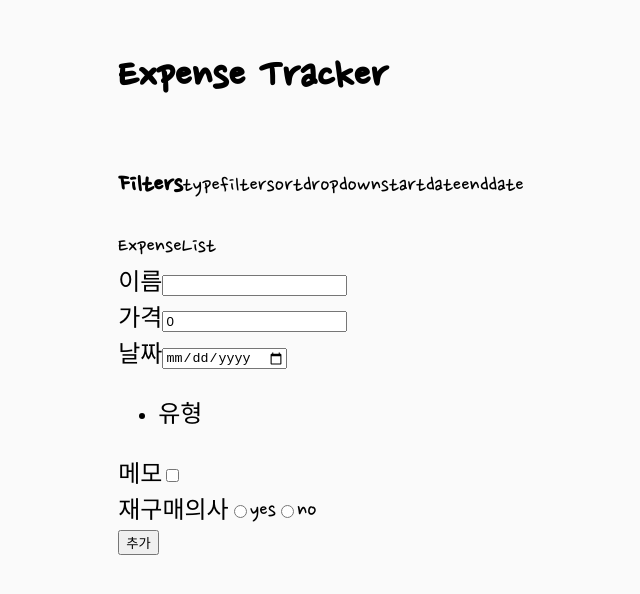
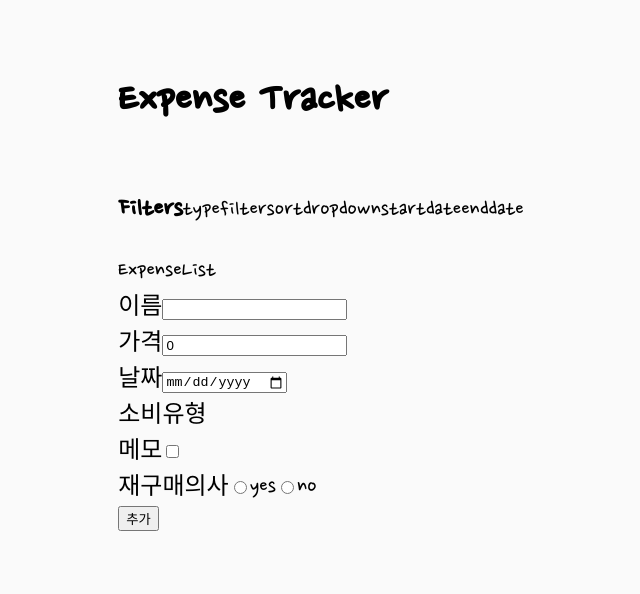
Before and after one commit to jun42/react-expense-tracker, a React (Create React App) app: page / in a window 1280 px wide. Shown: the part 122-716 px from the top of the page, without its empty margins (263-903 px from the left). Built offline with nearby package versions, Linux system fonts and the light colour scheme.

Commit message:
유형 드롭다운 만들기

```diff
--- a/src/App.css
+++ b/src/App.css
@@ -35,6 +35,6 @@ body {
   border-radius: 4px;
   position: relative;
 }
-.payment-form__input__type li:hover {
+.payment-form__input__type div:hover {
   background-color: #ddd;
 }
--- a/src/components/inputs/MemoInput.js
+++ b/src/components/inputs/MemoInput.js
@@ -11,14 +11,12 @@ export const MemoInput = (props) => {
     <div className="payment-form__input__memo">
       <label for="memo">메모</label>
       <input type="checkbox" id="memo" onChange={changeMemoHandler} />
-      {isChecked ? (
+      {isChecked && (
         <input
           type="string"
           id="memoString"
           onChange={props.changeInputHandler}
         />
-      ) : (
-        <></>
       )}
     </div>
   );
--- a/src/components/inputs/TypeInput.js
+++ b/src/components/inputs/TypeInput.js
@@ -1,23 +1,34 @@
 import React from "react";
 import { useState } from "react";
 export const TypeInput = () => {
+  const expenseTypes = [
+    { label: "식비", value: "food" },
+    { label: "월세", value: "rent" },
+    { label: "교통비", value: "transportation" },
+    { label: "의류비", value: "apparel" },
+  ];
   const [isClose, setIsClose] = useState(true);
+  const [selectedType, setSeletedType] = useState(null);
+  const selectTypeHandler = (type) => {
+    setSeletedType(type);
+  };
   const clickHandler = () => {
-    isClose ? setIsClose(false) : setIsClose(true);
+    setIsClose((prevState) => !prevState);
   };
+
+  const renderedTypes = expenseTypes.map((type) => {
+    return (
+      <div onClick={() => selectTypeHandler(type)} key={type.value}>
+        {type.label}
+      </div>
+    );
+  });
   return (
-    <ul className="payment-form__input__type" onClick={clickHandler}>
-      {isClose ? (
-        <li>유형</li>
-      ) : (
-        <>
-          <li>유형</li>
-          <li>식비</li>
-          <li>교통비</li>
-          <li>통신비</li>
-        </>
-      )}
-    </ul>
+    <div className="payment-form__input__type" onClick={clickHandler}>
+      {selectedType === null ? "소비유형" : selectedType.label}
+
+      {!isClose && renderedTypes}
+    </div>
   );
 };
 //바깥 화면 누르면 드롭다운 사라지게 구현.
```
